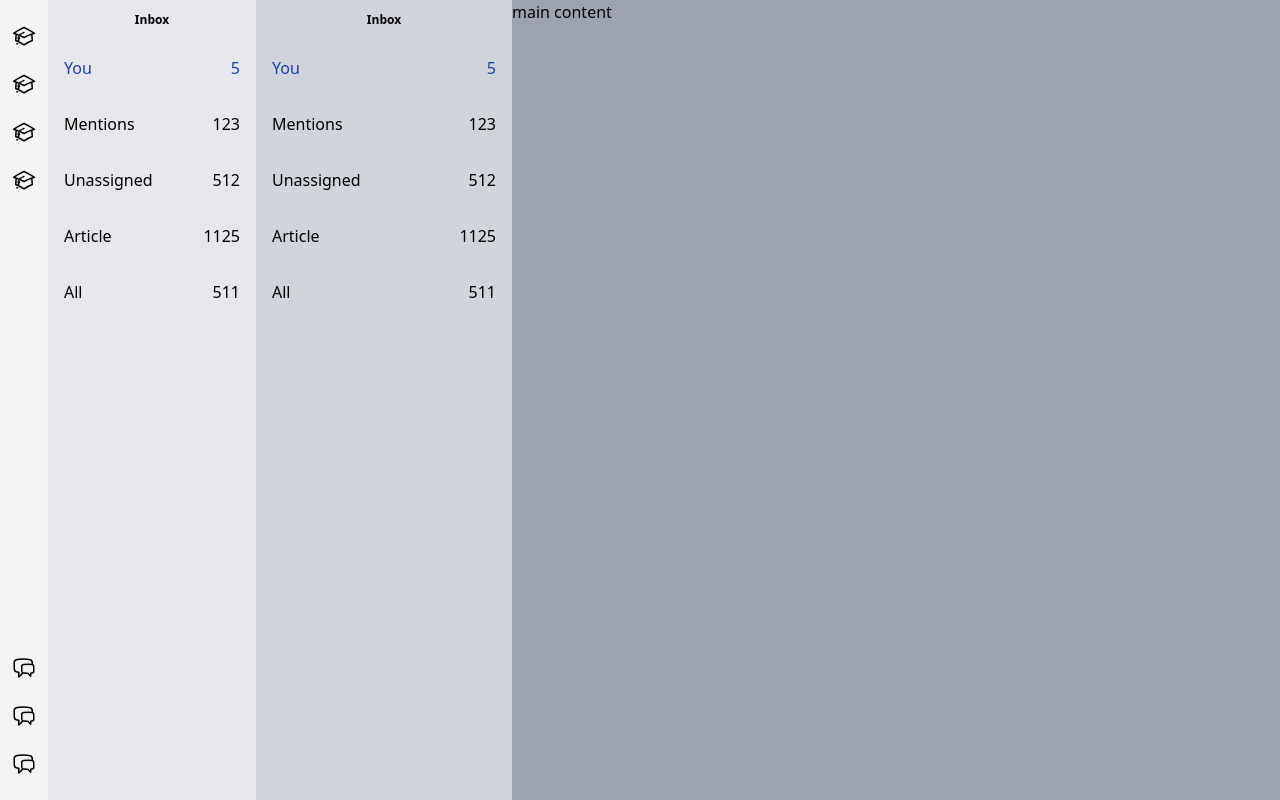
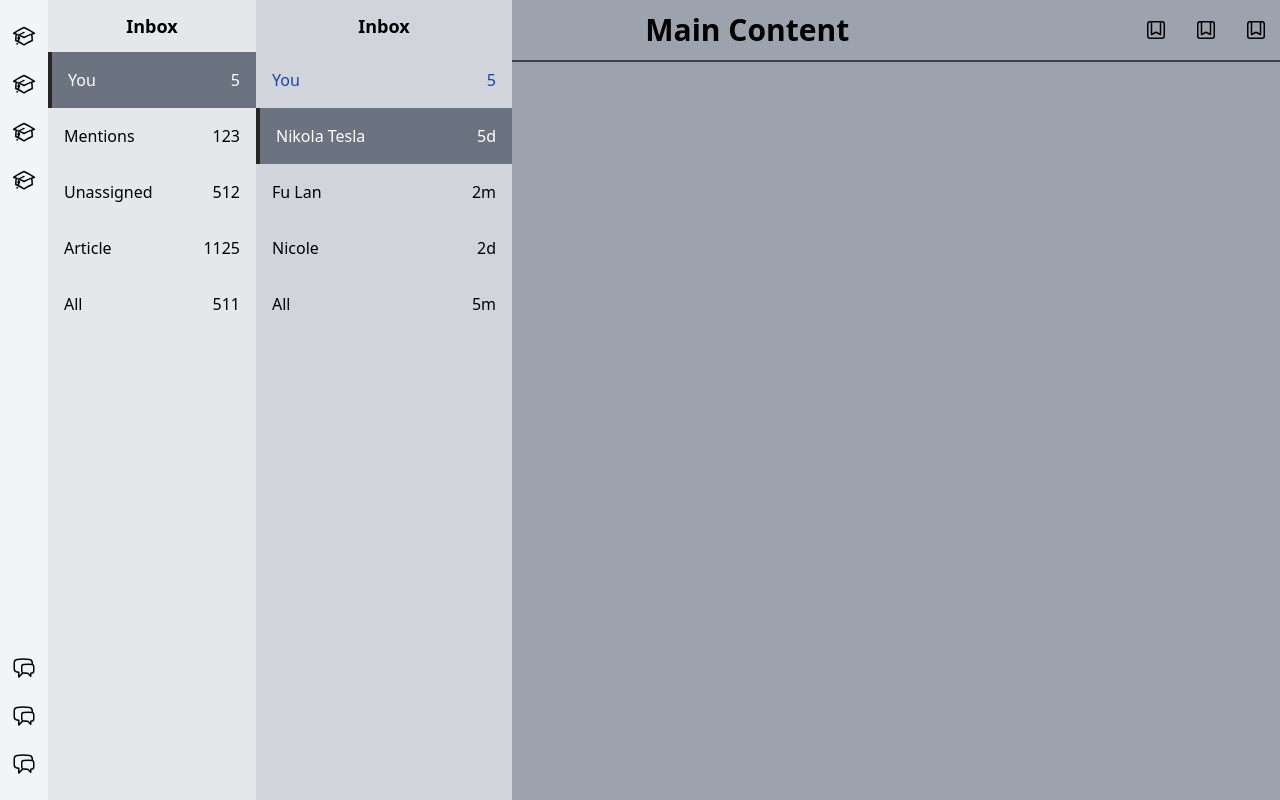
Before and after one commit to pkaranaxioned/codex, a Next.js app: page / in a window 1280 px wide. Built offline with nearby package versions, Linux system fonts and the light colour scheme.

Commit message:
feat: main content WIP

```diff
--- a/components/MainContent.js
+++ b/components/MainContent.js
@@ -1,7 +1,61 @@
 const MainContent = () => {
   return (
     <>
-      <div className="bg-gray-400 flex-auto">main content</div>
+      <div className="bg-gray-400 flex-auto text-center">
+        <div className="flex p-3 justify-between border-b-2 border-zinc-700 items-center">
+          <h1 className="text-3xl w-3/5 font-extrabold">Main Content</h1>
+          <ul className="flex justify-between w-1/6 ">
+            <li>
+              <svg
+                xmlns="http://www.w3.org/2000/svg"
+                fill="none"
+                viewBox="0 0 24 24"
+                strokeWidth="1.5"
+                stroke="currentColor"
+                className="w-6 h-6"
+              >
+                <path
+                  strokeLinecap="round"
+                  strokeLinejoin="round"
+                  d="M16.5 3.75V16.5L12 14.25 7.5 16.5V3.75m9 0H18A2.25 2.25 0 0120.25 6v12A2.25 2.25 0 0118 20.25H6A2.25 2.25 0 013.75 18V6A2.25 2.25 0 016 3.75h1.5m9 0h-9"
+                />
+              </svg>
+            </li>
+            <li>
+              <svg
+                xmlns="http://www.w3.org/2000/svg"
+                fill="none"
+                viewBox="0 0 24 24"
+                strokeWidth="1.5"
+                stroke="currentColor"
+                className="w-6 h-6"
+              >
+                <path
+                  strokeLinecap="round"
+                  strokeLinejoin="round"
+                  d="M16.5 3.75V16.5L12 14.25 7.5 16.5V3.75m9 0H18A2.25 2.25 0 0120.25 6v12A2.25 2.25 0 0118 20.25H6A2.25 2.25 0 013.75 18V6A2.25 2.25 0 016 3.75h1.5m9 0h-9"
+                />
+              </svg>
+            </li>
+            <li>
+              <svg
+                xmlns="http://www.w3.org/2000/svg"
+                fill="none"
+                viewBox="0 0 24 24"
+                strokeWidth="1.5"
+                stroke="currentColor"
+                className="w-6 h-6"
+              >
+                <path
+                  strokeLinecap="round"
+                  strokeLinejoin="round"
+                  d="M16.5 3.75V16.5L12 14.25 7.5 16.5V3.75m9 0H18A2.25 2.25 0 0120.25 6v12A2.25 2.25 0 0118 20.25H6A2.25 2.25 0 013.75 18V6A2.25 2.25 0 016 3.75h1.5m9 0h-9"
+                />
+              </svg>
+            </li>
+          </ul>
+        </div>
+      </div>
     </>
   );
 };
--- a/components/PrimaryNav.js
+++ b/components/PrimaryNav.js
@@ -1,29 +1,29 @@
 const PrimaryNav = () => {
   return (
     <div className="w-1/5 bg-gray-300">
-      <h1 className="text-center pt-3 pb-3 font-bold text-xs">Inbox</h1>
-      <ul className="flex flex-col">
+      <h1 className="text-center pt-3 pb-3 font-bold text-lg">Inbox</h1>
+      <ul className="flex flex-col overflow-y-auto">
         <li className="flex justify-between p-4">
           <a className="text-blue-800 w-full flex justify-between">
             <h4>You</h4>
             <span>5</span>
           </a>
         </li>
-        <li className="flex justify-between p-4">
-          <h4>Mentions</h4>
-          <span>123</span>
+        <li className="flex justify-between p-4 bg-gray-500 text-white border-l-4 border-stone-800">
+          <h4>Nikola Tesla</h4>
+          <span>5d</span>
         </li>
         <li className="flex justify-between p-4">
-          <h4>Unassigned</h4>
-          <span>512</span>
+          <h4>Fu Lan</h4>
+          <span>2m</span>
         </li>
         <li className="flex justify-between p-4">
-          <h4>Article</h4>
-          <span>1125</span>
+          <h4>Nicole</h4>
+          <span>2d</span>
         </li>
         <li className="flex justify-between p-4">
           <h4>All</h4>
-          <span>511</span>
+          <span>5m</span>
         </li>
       </ul>
     </div>
--- a/components/SideNav.js
+++ b/components/SideNav.js
@@ -124,10 +124,10 @@ const SideNav = () => {
         </li>
       </ul>
       <div className="w-full bg-gray-200">
-        <h1 className="text-center pt-3 pb-3 font-bold text-xs">Inbox</h1>
+        <h1 className="text-center pt-3 pb-3 font-bold text-lg">Inbox</h1>
         <ul className="flex flex-col">
-          <li className="flex justify-between p-4">
-            <a className="text-blue-800 w-full flex justify-between">
+          <li className="flex justify-between p-4 bg-gray-500 text-white border-l-4 border-stone-800">
+            <a className="w-full flex justify-between">
               <h4>You</h4>
               <span>5</span>
             </a>
```
Also changed, not shown: 1 other file (tests, documents, lock files or other folders).
